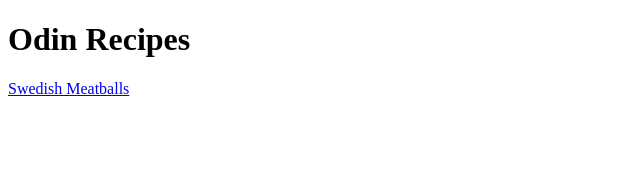
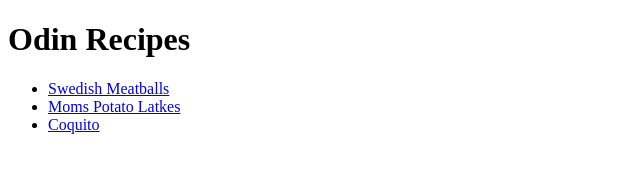
Before and after one commit to JoshuaFoate/odin-recipes, a plain HTML site: page index.html in a window 1280 px wide. Shown: the whole page, without its empty margins (0-640 px from the left). Drawn offline with Linux system fonts and the light colour scheme.

Commit message:
Put recipe links into a list and created 2 recipe html files

```diff
--- a/index.html
+++ b/index.html
@@ -10,8 +10,12 @@
 <body>
     <h1>Odin Recipes</h1>
 
-    <!-- Link to Swedish Meatballs recipe-->
-    <a href="recipes/swedish-meatballs.html" target="_blank" rel="noopener noreferrer">Swedish Meatballs</a>
+    <!-- List of links to recipes -->
+    <ul>
+        <li><a href="recipes/swedish-meatballs.html" target="_blank" rel="noopener noreferrer">Swedish Meatballs</a></li>
+        <li><a href="recipes/moms-potato-latkes.html" target="_blank" rel="noopener noreferrer">Moms Potato Latkes</a></li>
+        <li><a href="recipes/coquito.html" target="_blank" rel="noopener noreferrer">Coquito</a></li>
+    </ul>
 
 </body>
 
```
Also changed, not shown: recipes/coquito.html (added), recipes/moms-potato-latkes.html (added).
